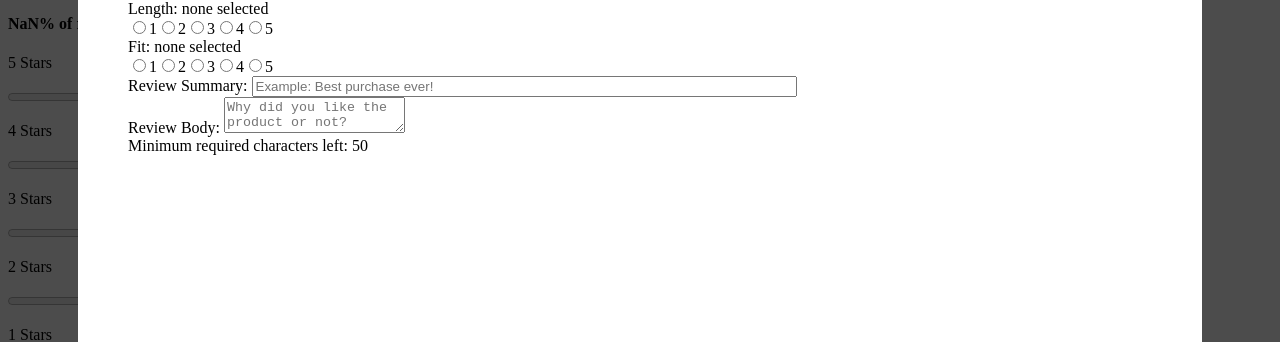
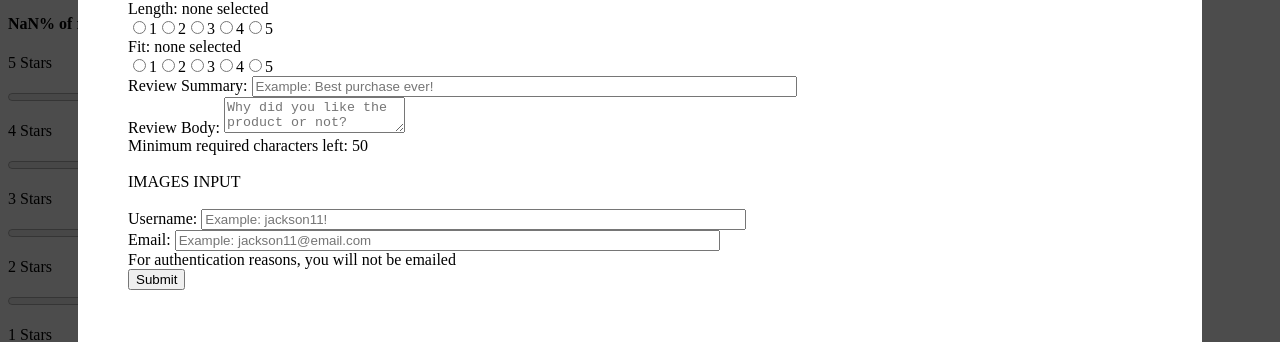
Before and after one commit to SDC-Adrastea/Atelier, a React app: page / in a window 1280 px wide. Both pictures are taken after a click on the button "Add a Review". Shown: the part 1462-1804 px from the top of the page. Built offline with nearby package versions, Linux system fonts and the light colour scheme; no server answers; the HTML template or start-up script is replaced by a standard one.

Commit message:
complete add review form skeleton

```diff
--- a/client/src/components/Reviews/AddReviewForm.jsx
+++ b/client/src/components/Reviews/AddReviewForm.jsx
@@ -120,8 +120,10 @@ export const AddReviewForm = ({ open, children, image, onClose, product }) => {
               )
             })}
             <div>
+
             <label htmlFor="reviewSummary">Review Summary: </label>
             <input type="text" id="reviewSummary" name="reviewSummary" placeholder="Example: Best purchase ever!" required maxLength="60" size="65"></input><br/>
+
             <label>Review Body: </label>
             <textarea
               name="reviewBody"
@@ -132,7 +134,19 @@ export const AddReviewForm = ({ open, children, image, onClose, product }) => {
               minLength="50"
               maxLength="1000">
             </textarea><br/>
-            {reviewBody.length < 50 ? `Minimum required characters left: ${50-reviewBody.length}` : 'Minimum reached'}
+            {reviewBody.length < 50 ? `Minimum required characters left: ${50-reviewBody.length}` : 'Minimum reached'}<br/>
+            <br/>
+            IMAGES INPUT
+            <br/>
+            <br/>
+            <label htmlFor="username">Username: </label>
+            <input type="text" id="username" name="username" placeholder="Example: jackson11!" required maxLength="60" size="65"></input><br/>
+
+            <label htmlFor="email">Email: </label>
+            <input type="email" id="email" name="email" placeholder="Example: jackson11@email.com" required maxLength="60" size="65"></input><br/>
+            For authentication reasons, you will not be emailed
+            <br/>
+            <input type="submit" value="Submit" />
             </div>
         </form>
       </div>
```
